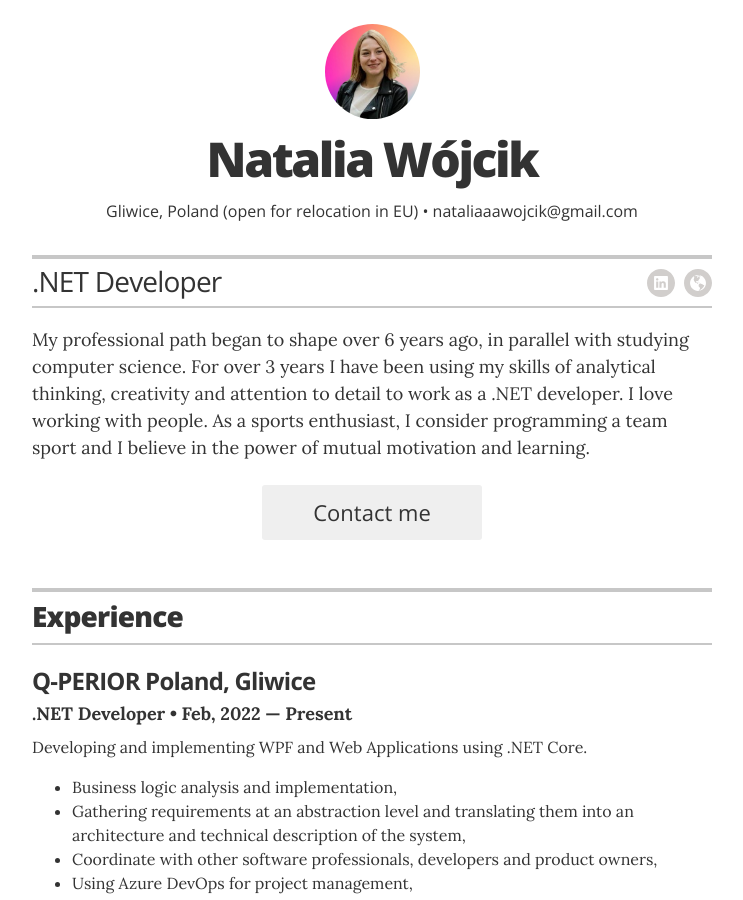
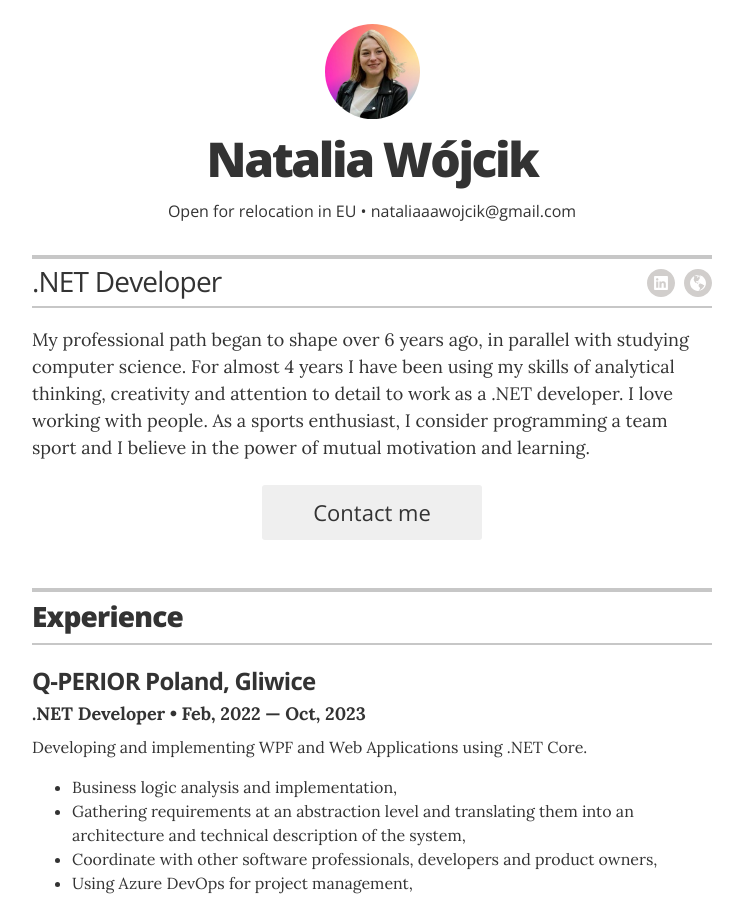
Before and after one commit to wojciknatalia/wojciknatalia.github.io, a Jekyll site: the page built from index.html, in a window 1280 px wide and 900 px high. Shown: the whole window, without its empty margins (268-1011 px from the left). Built offline with Jekyll 4.4.1, drawn with Linux system fonts in a browser that asks for light colours.

Commit message:
recent update

```diff
--- a/_config.yml
+++ b/_config.yml
@@ -20,10 +20,10 @@ resume_contact_email:           "nataliaaawojcik@gmail.com"
 resume_contact_telephone:       "555-7334"
 resume_contact_address:         "Gliwice, Poland"
 
-resume_header_contact_info:     "Gliwice, Poland (open for relocation in EU) • nataliaaawojcik@gmail.com"
+resume_header_contact_info:     "Open for relocation in EU • nataliaaawojcik@gmail.com"
 display_header_contact_info:    "true"
 
-resume_header_intro:    "<p>My professional path began to shape over 6 years ago, in parallel with studying computer science. For over 3 years I have been using my skills of analytical thinking, creativity and attention to detail to work as a .NET developer. I love working with people. As a sports enthusiast, I consider programming a team sport and I believe in the power of mutual motivation and learning.</p>"
+resume_header_intro:    "<p>My professional path began to shape over 6 years ago, in parallel with studying computer science. For almost 4 years I have been using my skills of analytical thinking, creativity and attention to detail to work as a .NET developer. I love working with people. As a sports enthusiast, I consider programming a team sport and I believe in the power of mutual motivation and learning.</p>"
 
 # use "yes" to display the email contact button,
 # "no" to display an "I'm not looking for work" message,
--- a/_data/experience.yml
+++ b/_data/experience.yml
@@ -2,7 +2,7 @@
 # .NET Developer
 - company: Q-PERIOR Poland, Gliwice
   position: .NET Developer
-  duration: Feb, 2022 &mdash; Present
+  duration: Feb, 2022 &mdash; Oct, 2023
   summary: Developing and implementing WPF and Web Applications using .NET Core.    <ul class="resume-item-list"><li>Business logic analysis and implementation,</li><li>Gathering requirements at an abstraction level and translating them into an architecture and technical description of the system,</li><li>Coordinate with other software professionals, developers and product owners,</li><li>Using Azure DevOps for project management,</li><li>Working with Agile methodology</li></ul>
 
 # Junior .NET Developer
```
